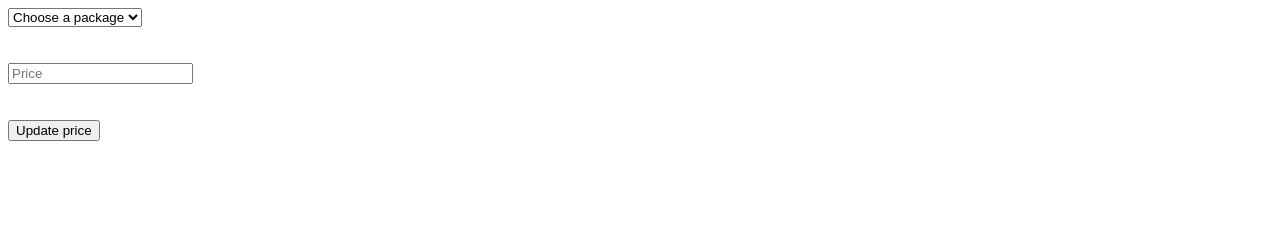
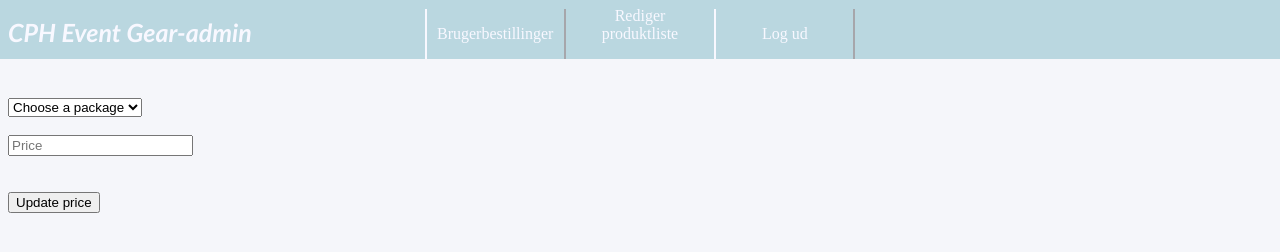
Before and after one commit to emmadalgaard/CPH-Event-Gear-2, a website: page frontend/html/changeEventPackages.html in a window 1280 px wide. Drawn offline with Linux system fonts and the light colour scheme; no server answers.

Commit message:
lidt pynt

```diff
--- a/frontend/html/changeEventPackages.html
+++ b/frontend/html/changeEventPackages.html
@@ -5,14 +5,33 @@
     <title>Change Event Packages</title>
     <script src="../javascript/changeEventPackage.js"></script>
     <script src="../javascript/models/Eventpackage.js"></script>
+    <link rel="stylesheet" type="text/css" href="../css/Adminstyle.css">
 </head>
 <body>
+<body style="background-color:rgb(245, 246, 250)">
 
+<!-- Names and logo -->
+<div>
+    <h1 id="headTitle"> CPH Event Gear-admin </h1>
+</div>
+
+<!-- Navigation bar and navigation buttons -->
+<div id="naviBar">
+    <a href="Changeuser.html"><button id="buttonStyle"> Brugerbestillinger </button></a>
+    <a href="changeEventPackages.html"><button style="border-right-width: 0; border-left-width: 0;" id="buttonStyle"> Rediger produktliste </button></a>
+    <button id=buttonStyle type="button" onclick="logOut()">Log ud</button>
+</div>
+
+<br/>
+<br/>
+<br/>
+<br/>
+<br/>
 
 <select id="selectNumber" onchange="showEventPrice()">
     <option>Choose a package</option>
 </select>
-<br/>
+
 <br/>
 <br/>
 <input id="eventPrice" type="text" placeholder="Price" value=""/>
```
